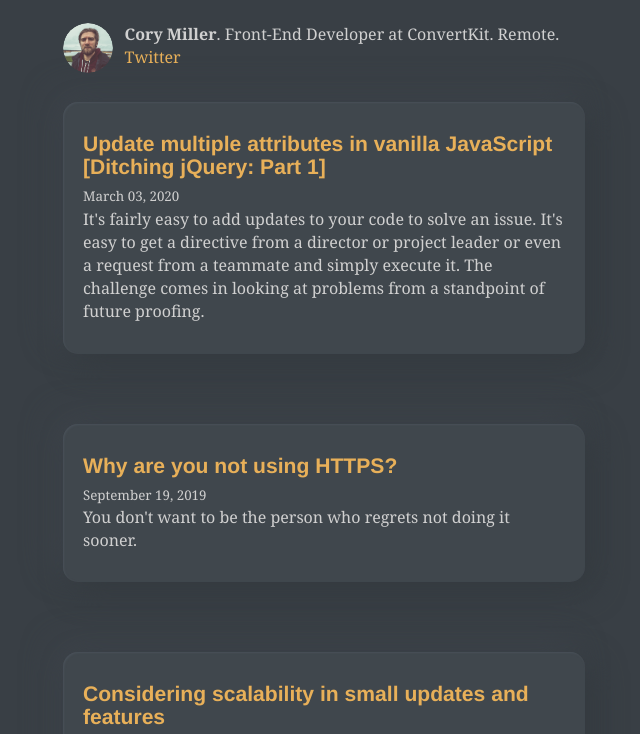
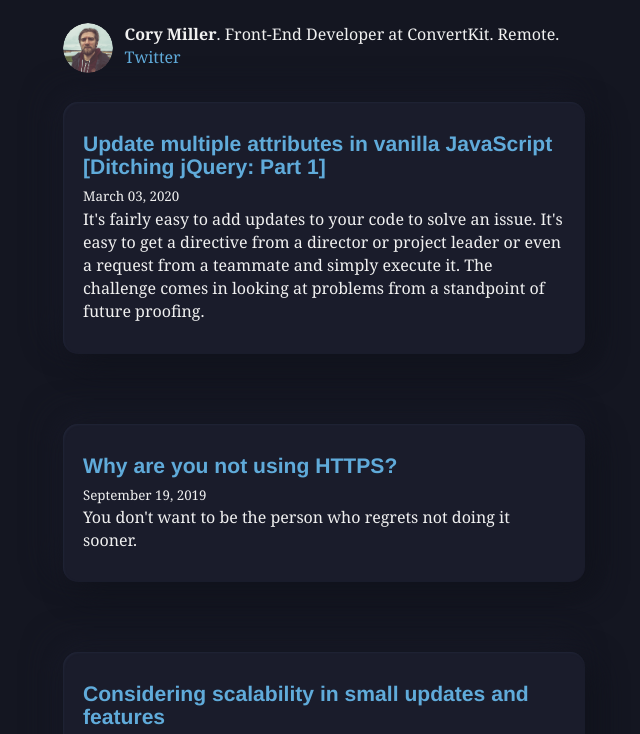
Before and after one commit to corydhmiller/corydhmiller.com, a Gatsby site: page / in a window 1280 px wide. Shown: the part 105-839 px from the top of the page, without its empty margins (316-956 px from the left). Built offline with nearby package versions, Linux system fonts and the light colour scheme; Gatsby itself is replaced by a stand-in of ours; some packages are replaced by stand-ins of ours; what typography-theme-noriega would draw is missing.

Commit message:
Update some styles

```diff
--- a/src/styles/colors.scss
+++ b/src/styles/colors.scss
@@ -1,4 +1,4 @@
-$color-primary: #393F45;
-$color-secondary: #D0D0D0;
-$color-accent: #E8B059;
+$color-primary: #141621;
+$color-secondary: #f0f0f0;
+$color-accent: #60abda;
 $link-color: $color-accent;
```
